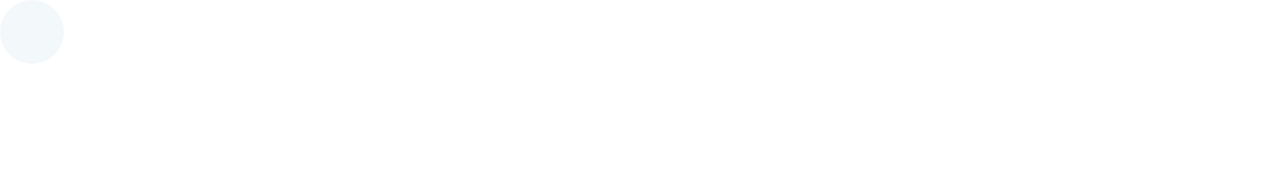
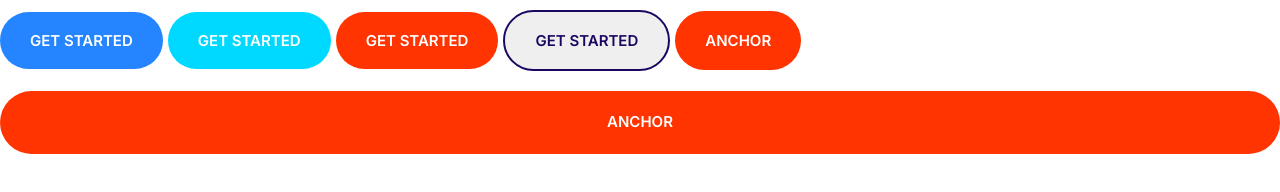
Before and after one commit to rivasadam01/0development, a plain HTML site: page index.html in a window 1280 px wide. Drawn offline with Linux system fonts and the light colour scheme.

Commit message:
Built the button components

```diff
--- a/css/styles.css
+++ b/css/styles.css
@@ -4,6 +4,12 @@
   --color-accent: #ff3400;
   --color-headings: #1b0760;
   --color-body: #918ca4;
+}
+
+*,
+*::after,
+*::before {
+  box-sizing: border-box;
 }
 
 /* Typography */
@@ -158,3 +164,68 @@ a {
   justify-content: center;
   width: 64px;
 }
+
+/* Button */
+
+.btn {
+  border-radius: 40px;
+  border: 0;
+  cursor: pointer;
+  font-size: 1.8rem;
+  font-weight: 600;
+  margin: 1rem 0;
+  outline: 0;
+  padding: 2rem 3rem;
+  text-align: center;
+  text-transform: uppercase;
+  white-space: nowrap;
+}
+
+.btn--primary {
+  background: var(--color-primary);
+  color: white;
+}
+
+.btn--primary:hover {
+  background: #3a8ffd;
+}
+
+.btn--secondary {
+  background: var(--color-secondary);
+  color: white;
+}
+
+.btn--secondary:hover {
+  background: #00c8eb;
+}
+
+.btn--accent {
+  background: var(--color-accent);
+  color: white;
+}
+
+.btn--accent:hover {
+  background: #ec3000;
+}
+
+.btn--block {
+  display: inline-block;
+  width: 100%;
+}
+
+.btn--outline {
+  backdrop-filter: #fff;
+  color: var(--color-headings);
+  border: 2px solid var(--color-headings);
+}
+
+.btn--outline:hover {
+  background: var(--color-headings);
+  color: #fff;
+}
+
+@media screen and (min-width: 1024px) {
+  .btn {
+    font-size: 1.5rem;
+  }
+}
--- a/index.html
+++ b/index.html
@@ -14,9 +14,11 @@
     <link rel="stylesheet" href="css/styles.css" />
   </head>
   <body>
-    <span class="icon-container">
-      <svg class="icon">
-        <use xlink:href="images/sprite.svg#wordpress"></use>
-    </span>
+    <button class="btn btn--primary">Get Started</button>
+    <button class="btn btn--secondary">Get Started</button>
+    <button class="btn btn--accent">Get Started</button>
+    <button class="btn btn--outline">Get Started</button>
+    <a href="#" class="btn btn--accent">Anchor</a>
+    <a href="#" class="btn btn--accent btn--block">Anchor</a>
   </body>
 </html>
```
Also changed, not shown: components/icons.html (added, +4 -0 lines), images/sprite.svg (added).
